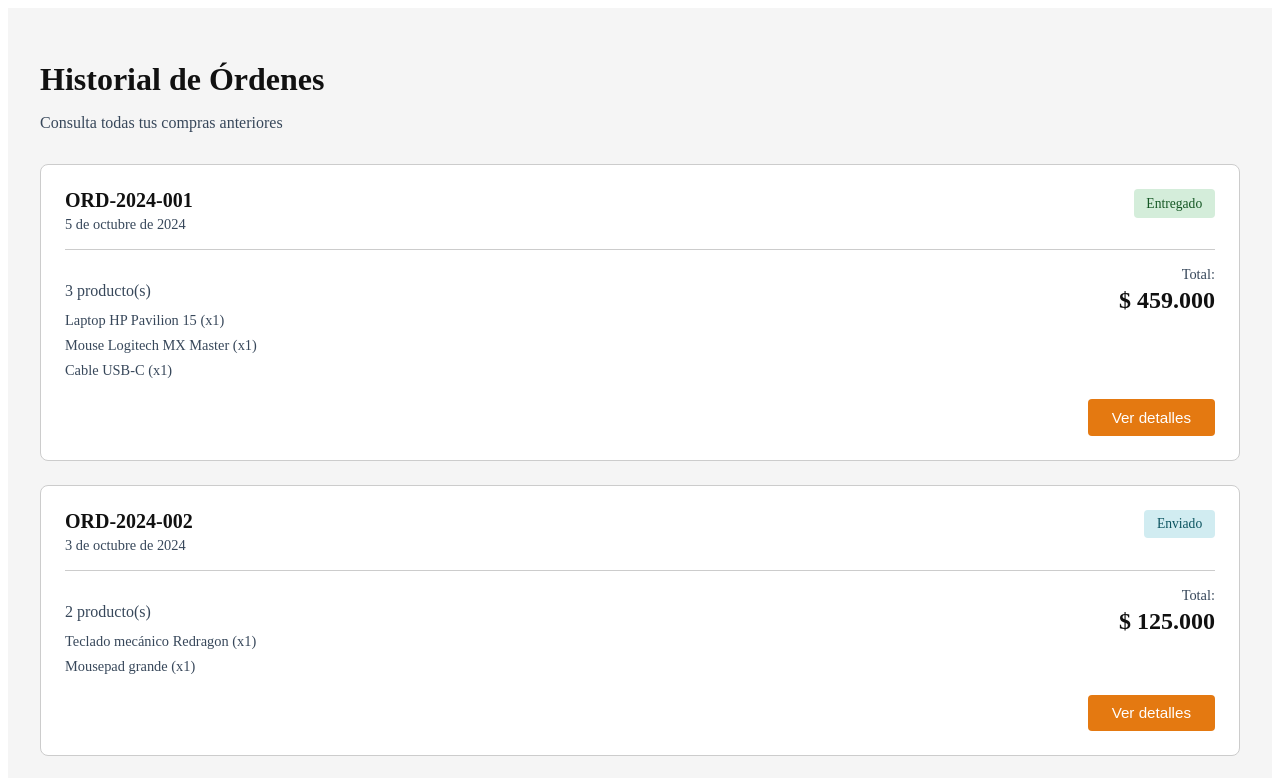
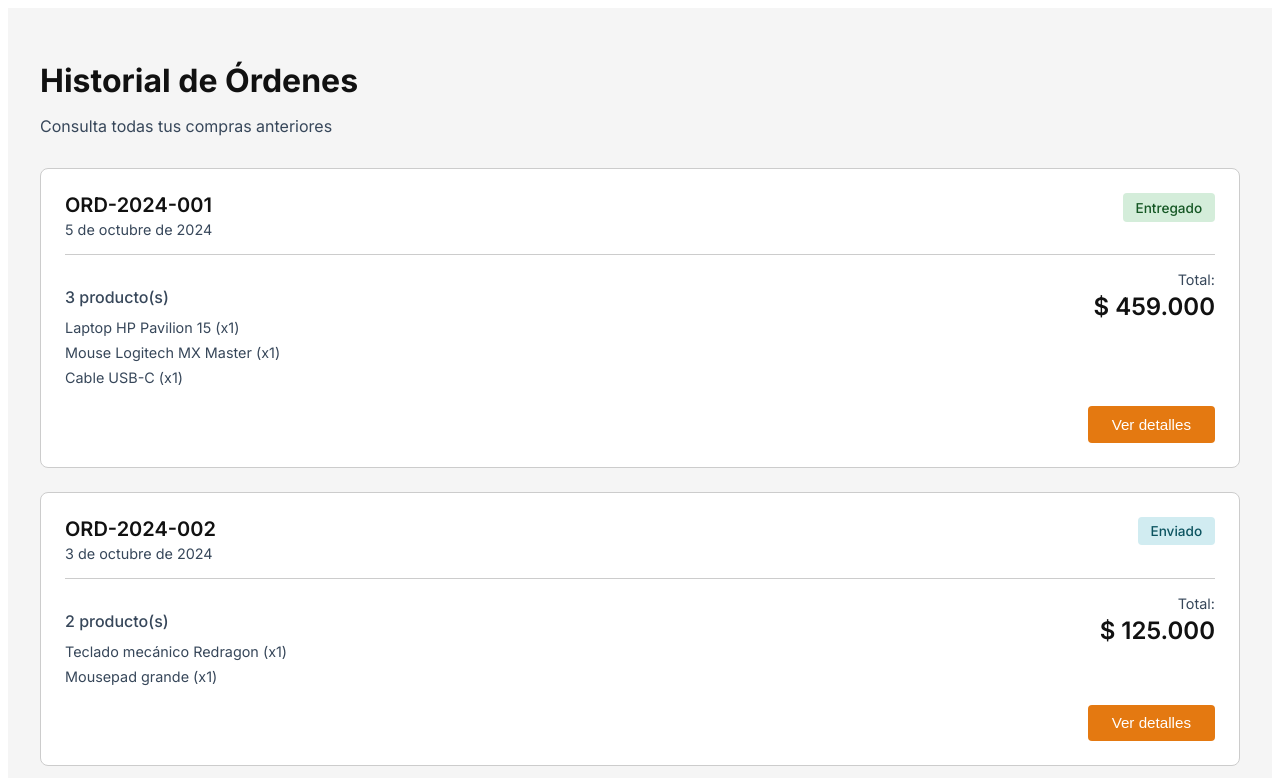
Before and after one commit to is2ecommerce/front-orders, an Angular app: page /historial-ordenes in a window 1280 px wide. Shown: the top 778 px of the page. Built offline with nearby package versions, Linux system fonts and the light colour scheme.

Commit message:
Actualizar estilos de la vista de historial de órdenes para mejorar la legibilidad

```diff
--- a/src/app/components/order-history/order-history.css
+++ b/src/app/components/order-history/order-history.css
@@ -1,9 +1,13 @@
+/* Importar fuente moderna y legible */
+@import url('https://fonts.googleapis.com/css2?family=Inter:wght@400;500;600;700&display=swap');
+
 .order-history-container {
   max-width: 1200px;
   margin: 0 auto;
   padding: 2rem;
   background-color: #f5f5f5;
   min-height: 100vh;
+  font-family: 'Inter', -apple-system, BlinkMacSystemFont, 'Segoe UI', Roboto, sans-serif;
 }
 
 .header {
@@ -11,13 +15,13 @@
 }
 
 .header h1 {
-  color: var(--primary-black);
+  color: var(--color-text);
   font-size: 2rem;
   margin-bottom: 0.5rem;
 }
 
 .subtitle {
-  color: var(--gray-dark);
+  color: var(--color-text-secondary);
   font-size: 1rem;
 }
 
@@ -30,7 +34,7 @@
 
 .order-card {
   background-color: var(--white);
-  border: 1px solid var(--gray-light);
+  border: 1px solid var(--color-border);
   border-radius: 8px;
   padding: 1.5rem;
   transition: box-shadow 0.3s ease;
@@ -46,18 +50,18 @@
   align-items: flex-start;
   margin-bottom: 1rem;
   padding-bottom: 1rem;
-  border-bottom: 1px solid var(--gray-light);
+  border-bottom: 1px solid var(--color-border);
 }
 
 .order-number {
-  color: var(--primary-black);
+  color: var(--color-text);
   font-size: 1.25rem;
   font-weight: 600;
   margin: 0 0 0.25rem 0;
 }
 
 .order-date {
-  color: var(--gray-dark);
+  color: var(--color-text-secondary);
   font-size: 0.9rem;
   margin: 0;
 }
@@ -110,7 +114,7 @@
 }
 
 .product-count {
-  color: var(--gray-dark);
+  color: var(--color-text-secondary);
   font-weight: 500;
   margin-bottom: 0.5rem;
 }
@@ -122,7 +126,7 @@
 }
 
 .product-list-summary li {
-  color: var(--gray-dark);
+  color: var(--color-text-secondary);
   font-size: 0.9rem;
   padding: 0.25rem 0;
 }
@@ -132,13 +136,13 @@
 }
 
 .total-label {
-  color: var(--gray-dark);
+  color: var(--color-text-secondary);
   font-size: 0.9rem;
   margin: 0 0 0.25rem 0;
 }
 
 .total-amount {
-  color: var(--primary-black);
+  color: var(--color-text);
   font-size: 1.5rem;
   font-weight: 600;
   margin: 0;
@@ -151,7 +155,7 @@
 }
 
 .btn-details {
-  background-color: var(--primary-orange);
+  background-color: var(--color-accent);
   color: var(--white);
   border: none;
   padding: 0.6rem 1.5rem;
@@ -172,11 +176,11 @@
   padding: 4rem 2rem;
   background-color: var(--white);
   border-radius: 8px;
-  border: 1px solid var(--gray-light);
+  border: 1px solid var(--color-border);
 }
 
 .no-orders p {
-  color: var(--gray-dark);
+  color: var(--color-text-secondary);
   font-size: 1.1rem;
 }
 
@@ -209,8 +213,8 @@
   justify-content: space-between;
   align-items: center;
   padding: 1.5rem;
-  border-bottom: 1px solid var(--gray-light);
-  background-color: var(--primary-dark);
+  border-bottom: 1px solid var(--color-border);
+  background-color: var(--color-primary);
   color: var(--white);
   border-radius: 8px 8px 0 0;
 }
@@ -245,11 +249,11 @@
 }
 
 .detail-section h3 {
-  color: var(--primary-dark);
+  color: var(--color-primary);
   font-size: 1.2rem;
   margin-bottom: 1rem;
   padding-bottom: 0.5rem;
-  border-bottom: 2px solid var(--primary-orange);
+  border-bottom: 2px solid var(--color-accent);
 }
 
 .detail-row {
@@ -260,12 +264,12 @@
 }
 
 .detail-row .label {
-  color: var(--gray-dark);
+  color: var(--color-text-secondary);
   font-weight: 500;
 }
 
 .detail-row .value {
-  color: var(--primary-black);
+  color: var(--color-text);
   font-weight: 600;
 }
 
@@ -285,13 +289,13 @@
 }
 
 .product-name-detail {
-  color: var(--primary-black);
+  color: var(--color-text);
   font-weight: 600;
   margin: 0 0 0.25rem 0;
 }
 
 .product-quantity {
-  color: var(--gray-dark);
+  color: var(--color-text-secondary);
   font-size: 0.9rem;
   margin: 0;
 }
@@ -302,13 +306,13 @@
 
 .product-price-detail p {
   margin: 0;
-  color: var(--primary-black);
+  color: var(--color-text);
   font-weight: 600;
 }
 
 .subtotal {
   font-size: 0.85rem;
-  color: var(--gray-dark);
+  color: var(--color-text-secondary);
   font-weight: 400 !important;
   margin-top: 0.25rem !important;
 }
@@ -327,7 +331,7 @@
 }
 
 .total-value {
-  color: var(--primary-orange);
+  color: var(--color-accent);
   font-size: 1.5rem;
 }
 
```
